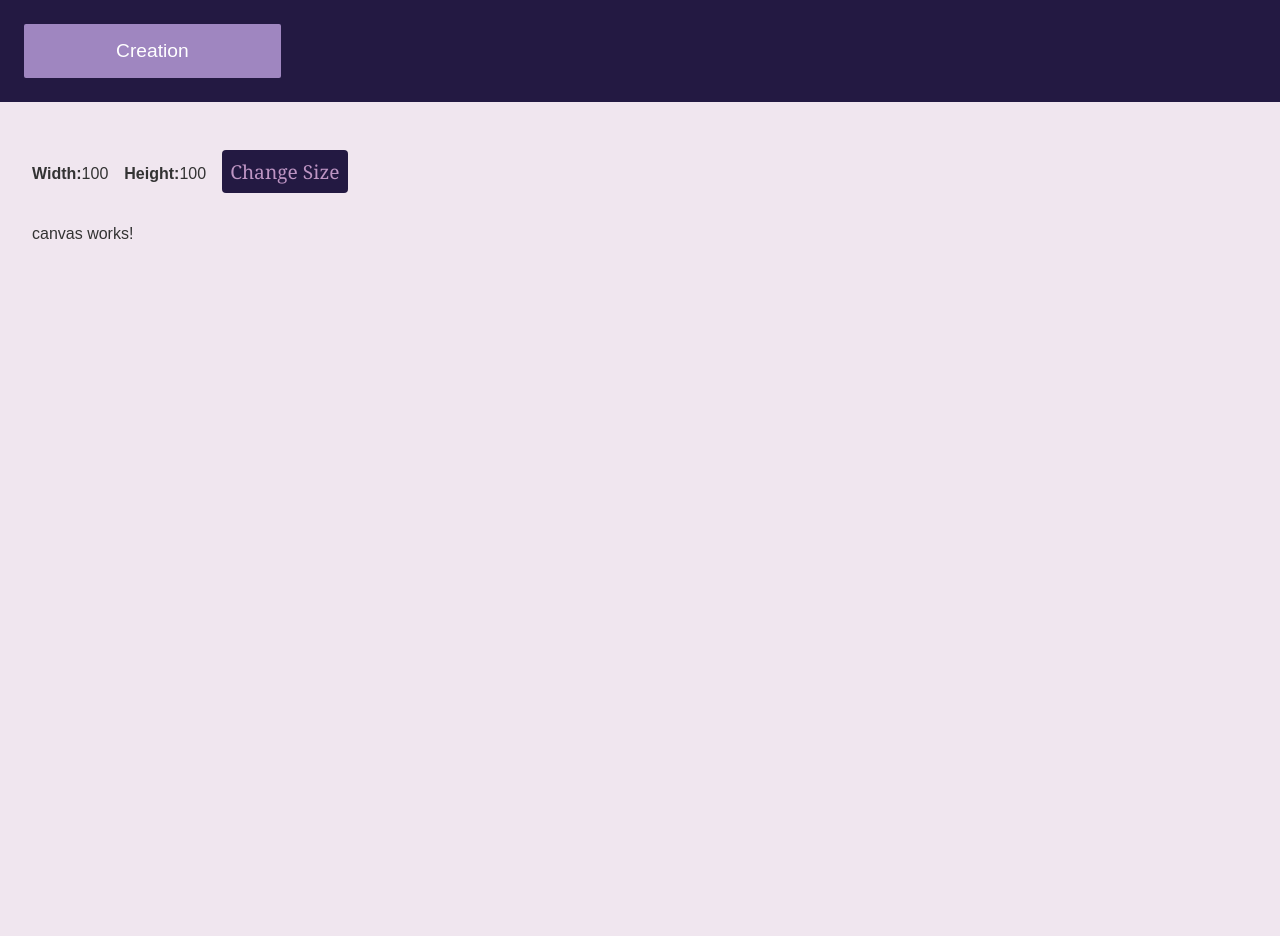
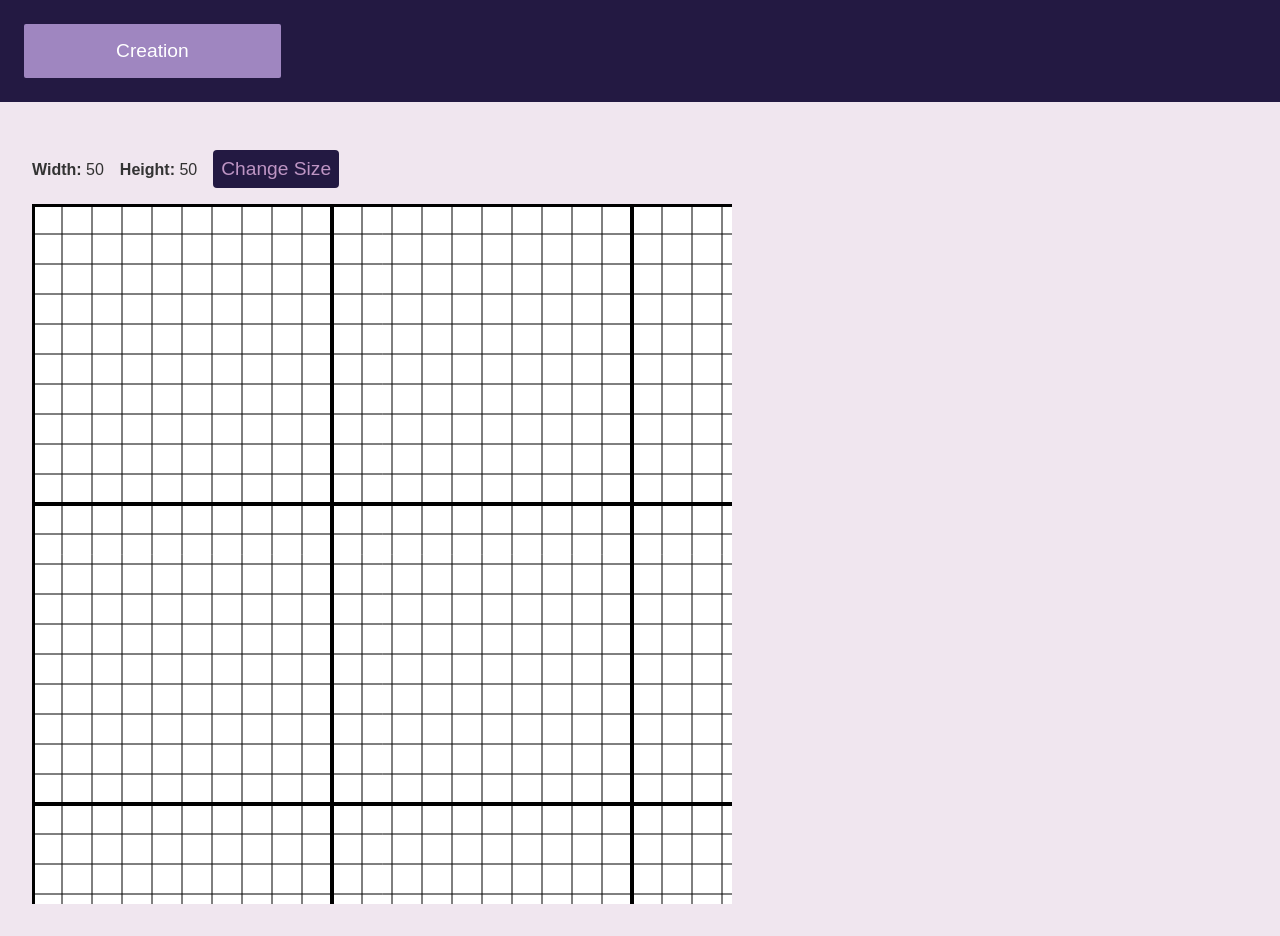
Before and after one commit to blakdragon39/digital-stitchware, an Angular app: page /creation in a window 1280 px wide. Before the commit the page ends 800 px from the top, so only its background shows below. Built offline with nearby package versions, Linux system fonts and the light colour scheme.

Commit message:
Using html canvas. Drawing grid lines.

```diff
--- a/src/app/creation/canvas/canvas.component.html
+++ b/src/app/creation/canvas/canvas.component.html
@@ -1 +1 @@
-<p>canvas works!</p>
+<canvas id="stitchCanvas" width="700" height="700"></canvas>
--- a/src/app/creation/canvas/canvas.component.scss
+++ b/src/app/creation/canvas/canvas.component.scss
@@ -0,0 +1,4 @@
+canvas {
+	display: block;
+	background-color: #fff;
+}
--- a/src/app/creation/canvas/canvas.component.ts
+++ b/src/app/creation/canvas/canvas.component.ts
@@ -1,12 +1,60 @@
-import { Component } from '@angular/core';
+import { Component, Input } from '@angular/core'
+import { CommonModule } from '@angular/common'
+
+import { Point } from '../../models/point'
 
 @Component({
-  selector: 'app-canvas',
-  standalone: true,
-  imports: [],
-  templateUrl: './canvas.component.html',
-  styleUrl: './canvas.component.scss'
+    selector: 'app-canvas',
+    standalone: true,
+    imports: [
+        CommonModule,
+    ],
+    templateUrl: './canvas.component.html',
+    styleUrl: './canvas.component.scss'
 })
 export class CanvasComponent {
+    @Input() public width = 0
+    @Input() public height = 0
 
+    private stitchSize = 30
+    private fullOutline = 6
+    private stitchLine = 1
+    private boxLine = 4
+
+    ngOnInit() {
+        // todo async this
+        var canvas = document.getElementById('stitchCanvas')
+        if (!canvas) return
+
+        var c = (canvas as HTMLCanvasElement).getContext('2d')
+        if (!c) return
+
+        // draw full outer outline
+        // todo plus half of outline width to finish the box
+        this.drawLine(c, new Point(0, 0), new Point(this.width * this.stitchSize, 0), this.fullOutline)
+        this.drawLine(c, new Point(0, 0), new Point(0, this.height * this.stitchSize), this.fullOutline)
+        this.drawLine(c, new Point(this.width * this.stitchSize, 0), new Point(this.width * this.stitchSize, this.height * this.stitchSize), this.fullOutline)
+        this.drawLine(c, new Point(0, this.height * this.stitchSize), new Point(this.width * this.stitchSize, this.height * this.stitchSize), this.fullOutline)
+
+        //draw box outlines
+        for (let x = 0; x < this.width; x += 1) {
+            var lineSize = this.stitchLine
+            if (x % 10 == 0) lineSize = this.boxLine
+            this.drawLine(c, new Point(x * this.stitchSize, 0), new Point(x * this.stitchSize, this.height * this.stitchSize), lineSize)
+        }
+
+        for (let y = 0; y < this.height; y +=1 ) {
+            var lineSize = this.stitchLine
+            if (y % 10 == 0) lineSize = this.boxLine
+            this.drawLine(c, new Point(0, y * this.stitchSize), new Point(this.width * this.stitchSize, y * this.stitchSize), lineSize)
+        }
+    }
+
+    drawLine(c: CanvasRenderingContext2D, from: Point, to: Point, width: number) {
+        c.beginPath()
+        c.lineWidth = width
+        c.moveTo(from.x, from.y)
+        c.lineTo(to.x, to.y)
+        c.stroke()
+    }
 }
--- a/src/app/creation/creation.component.html
+++ b/src/app/creation/creation.component.html
@@ -1,14 +1,14 @@
 <div class="innerBody">
 	<span class="canvasDimension">
-		<b>Width:</b> <span *ngIf="!changingSize">{{width}}</span>
+		<b>Width:</b> <span *ngIf="!changingSize"> {{width}}</span>
 		<input *ngIf="changingSize" type="number" size="5" value="{{width}}" [(ngModel)]="newWidth" />
 	</span>
 	<span class="canvasDimension">
-		<b>Height:</b> <span *ngIf="!changingSize">{{height}}</span>
+		<b>Height:</b> <span *ngIf="!changingSize"> {{height}}</span>
 		<input *ngIf="changingSize" type="number" size="5" value="{{height}}" [(ngModel)]="newHeight" />
 	</span>
 	<button *ngIf="!changingSize" (click)="changeSize()">Change Size</button>
 	<button *ngIf="changingSize" (click)="finishChangingSize()">Done</button>
 
-	<app-canvas />
+	<app-canvas [width]="width" [height]="height"/>
 </div>
--- a/src/app/creation/creation.component.ts
+++ b/src/app/creation/creation.component.ts
@@ -16,8 +16,8 @@ import { CanvasComponent } from './canvas/canvas.component'
     styleUrl: './creation.component.scss'
 })
 export class CreationComponent {
-    public width = 100
-    public height = 100
+    public width = 50
+    public height = 50
 
     public newWidth = 0
     public newHeight = 0
--- /dev/null
+++ b/src/app/models/point.ts
@@ -0,0 +1,9 @@
+export class Point {
+	x: number
+	y: number
+
+	constructor(x: number, y: number) {
+		this.x = x
+		this.y = y
+	}
+}
--- /dev/null
+++ b/src/app/models/stitch.ts
@@ -0,0 +1,4 @@
+export interface Stitch {
+	xPos: number
+	yPos: number
+}
--- a/src/styles.scss
+++ b/src/styles.scss
@@ -18,7 +18,6 @@ body {
 }
 body, input[type="text"], button {
   color: #333;
-  font-family: Cambria, Georgia, serif;
 }
 button {
   background-color: constants.$darkestPurple;
```
